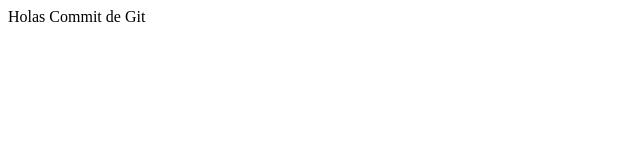
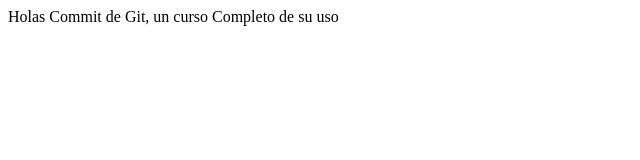
Before and after one commit to drtocino/testgit, a plain HTML site: page index.html in a window 1280 px wide. Shown: the whole page, without its empty margins (0-640 px from the left). Drawn offline with Linux system fonts and the light colour scheme.

```diff
--- a/index.html
+++ b/index.html
@@ -7,6 +7,6 @@
     <title>Git Pruebas</title>
 </head>
 <body>
-    Holas Commit de Git
+    Holas Commit de Git, un curso Completo de su uso
 </body>
 </html>
```
